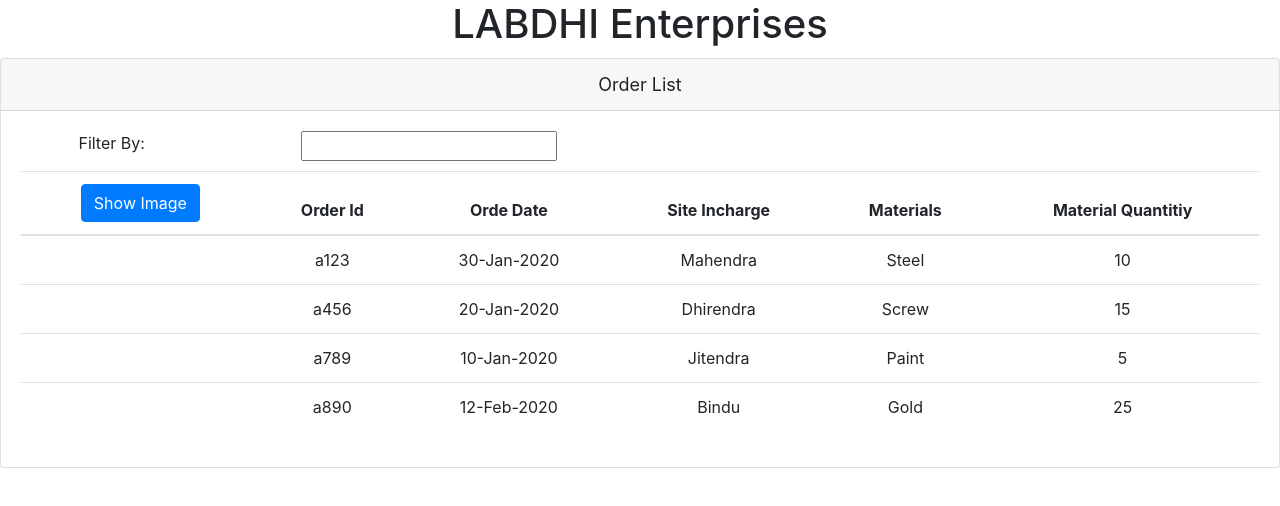
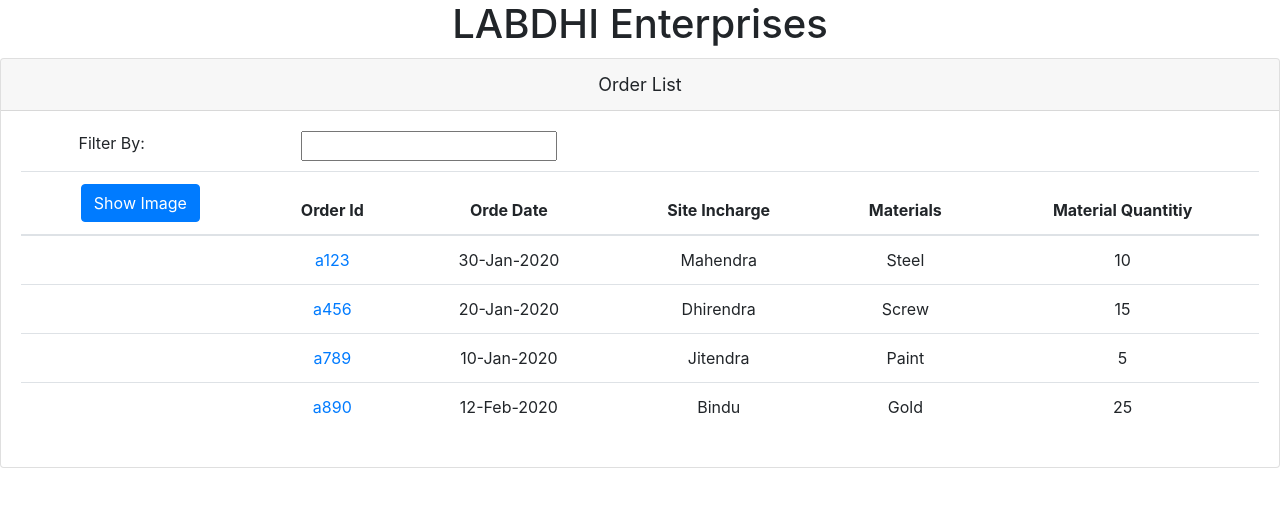
Before and after one commit to GithubJeet/LabdhiERP, an Angular app: page /orderList in a window 1280 px wide. Shown: the top 506 px of the page. Built offline with nearby package versions, Linux system fonts and the light colour scheme.

Commit message:
Router defect fixing

```diff
--- a/src/app/order/order-list.component.html
+++ b/src/app/order/order-list.component.html
@@ -40,9 +40,8 @@
                                  [style.margin.px]='imageMargin'>
                         </td>
                         <td>
-                            <a [routerLink]="['/order', order.OrderId]">
-                            </a>
-                            {{order.OrderId}}
+                            <a routerLink="/order">
+                            {{order.OrderId}} </a>
                         </td>
                         <td>{{order.OrderDate}}</td>
                         <td>{{order.SiteIncharge}}</td>
--- a/src/app/order/order.component.html
+++ b/src/app/order/order.component.html
@@ -63,5 +63,6 @@
                 style='width:80px'>
         <i class='fa fa-chevron-left'>Submit</i>
         </button>
+        <a routerLink="/orderList">Back</a>
     </div>
 </div>
```
